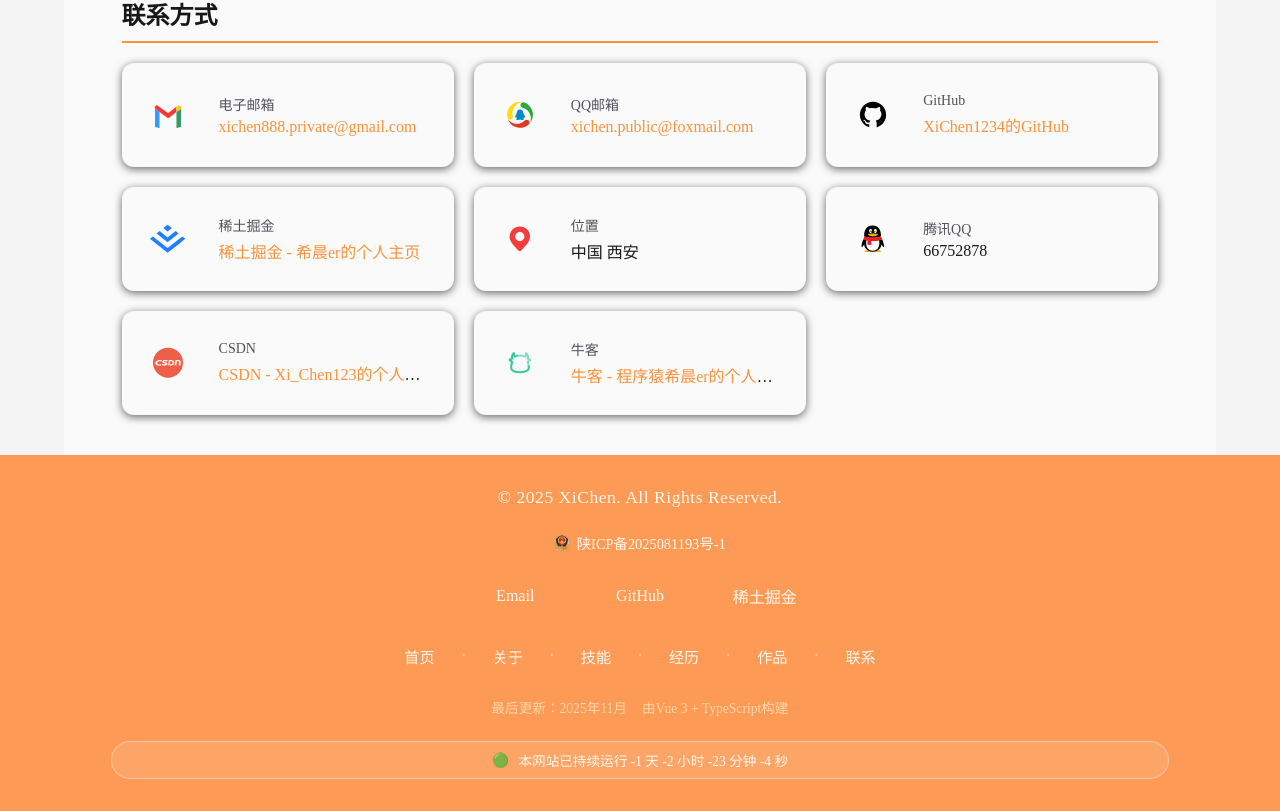
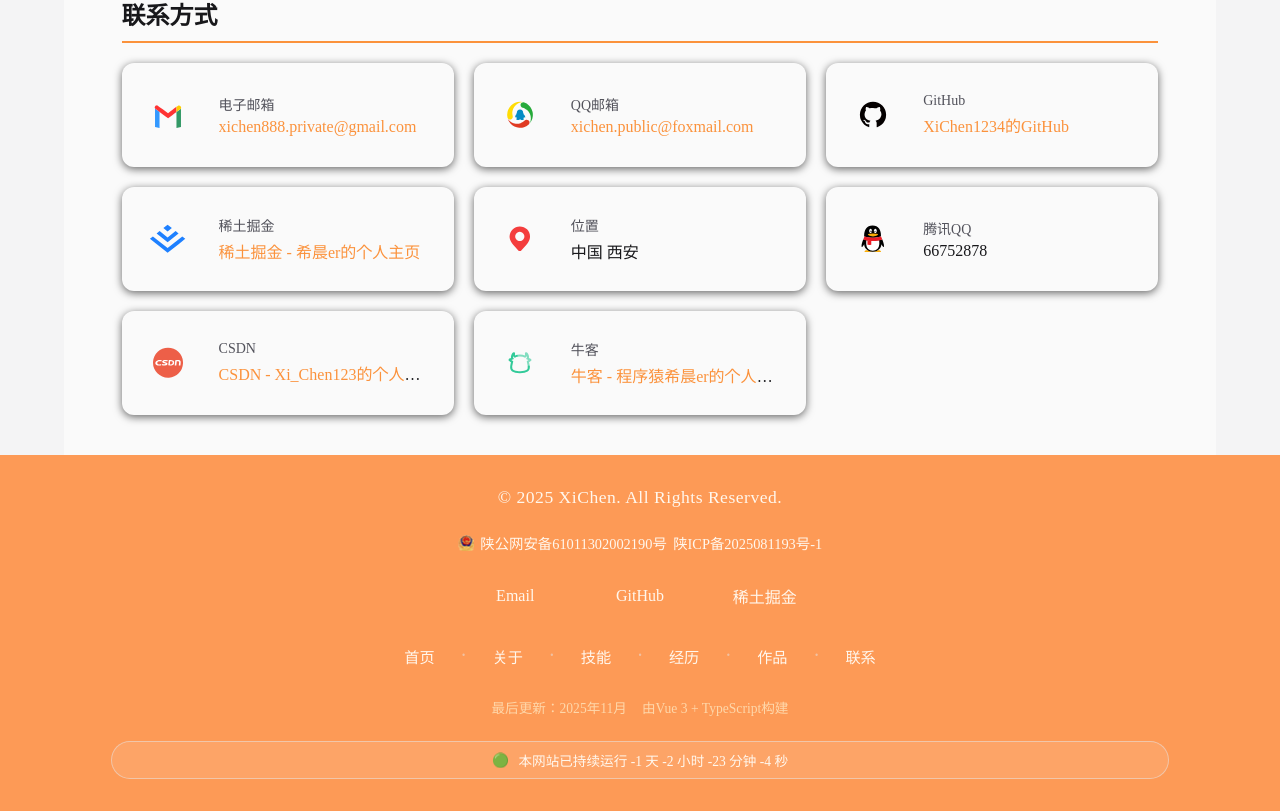
Before and after one commit to XiChen1234/MyWebsite, a Vue app: page / in a window 1280 px wide. Shown: the part 7618-8429 px from the top of the page. Built offline with nearby package versions, Linux system fonts and the light colour scheme.

Commit message:
feat: add beian in police
增加公安备案信息
修改公安备案和icp备案的排列
修改a标签

```diff
--- a/src/components/layout/FooterBar.vue
+++ b/src/components/layout/FooterBar.vue
@@ -58,7 +58,9 @@
     <!-- 备案号 -->
     <div class="beian">
       <img :src="beian" alt="ICP备案图标" class="beian-icon">
-      <a href="https://beian.miit.gov.cn/" target="_blank" class="beian-link">
+      <a href="https://beian.mps.gov.cn/#/query/webSearch?code=61011302002190"
+      rel="noreferrer" target="_blank">陕公网安备61011302002190号</a>
+      <a href="https://beian.miit.gov.cn/" target="_blank">
         陕ICP备2025081193号-1
       </a>
     </div>
@@ -145,7 +147,7 @@
 }
 
 /* 备案链接样式 */
-.beian-link {
+.beian a {
   font-size: 0.9rem;
 }
 
```
Also changed, not shown: src/assets/img/beian.png.
